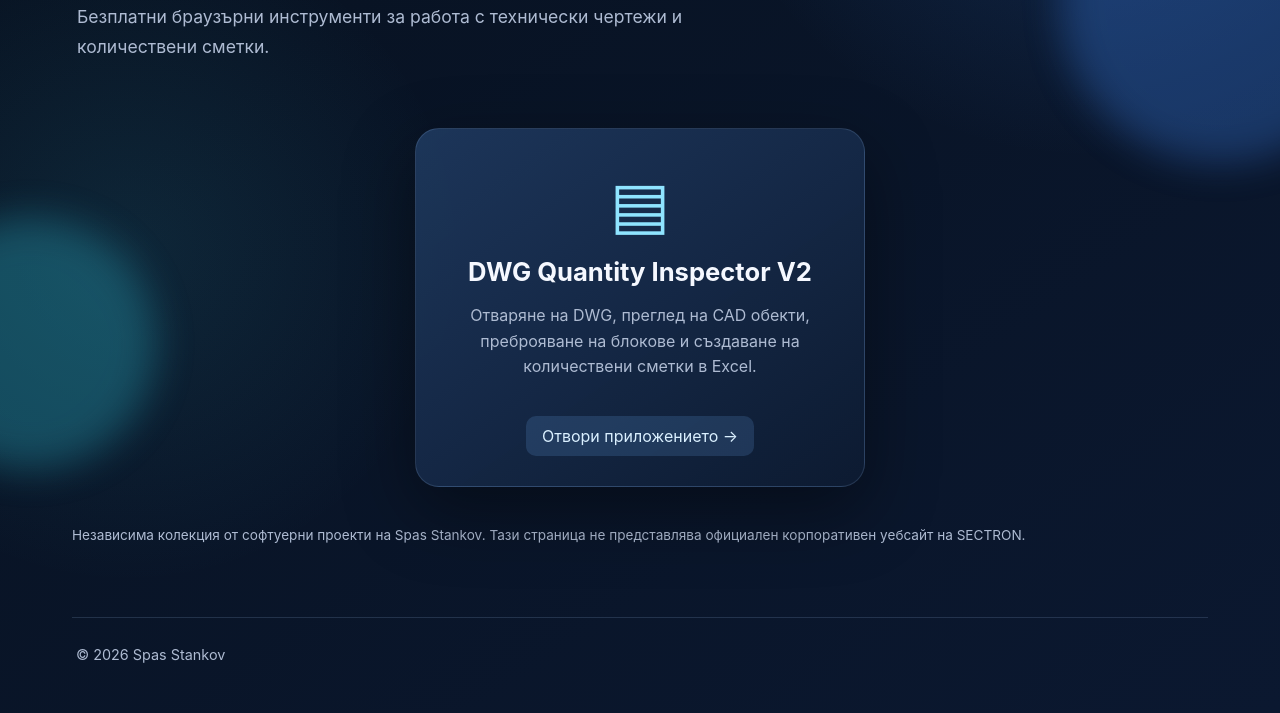
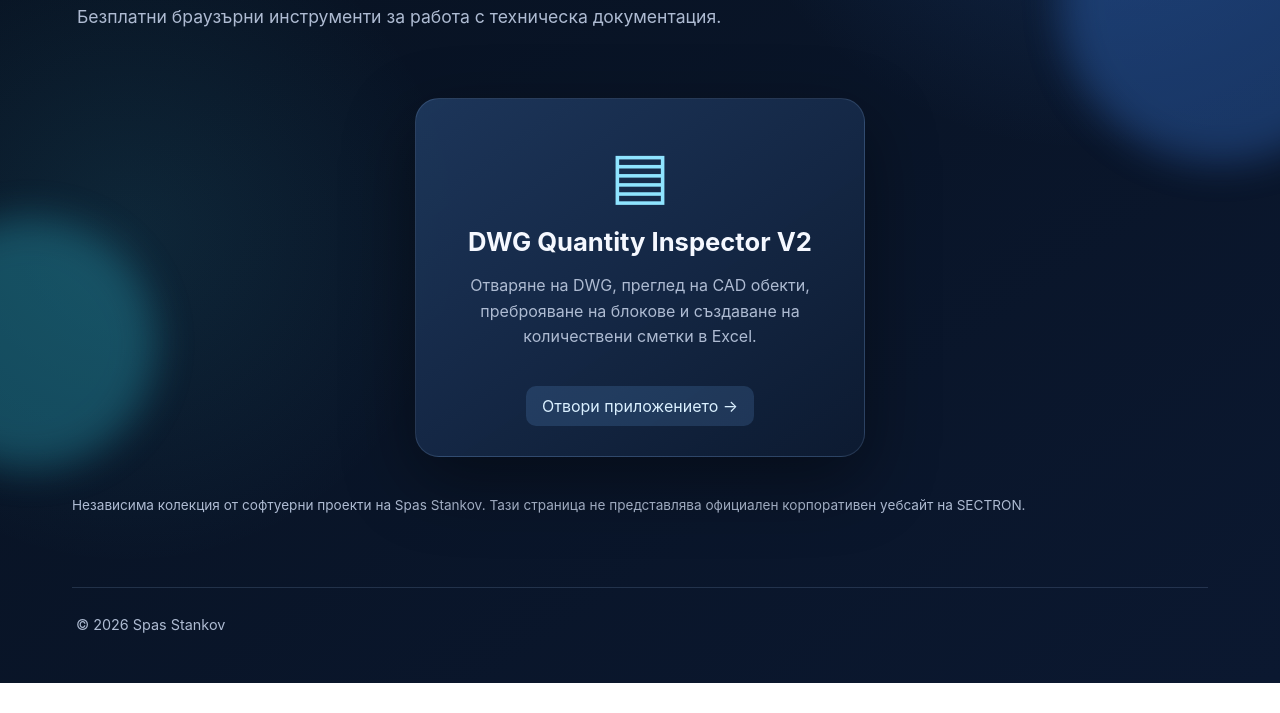
Before and after one commit to stankowspas/stankowspas.github.io, a plain HTML site: page projects/sectron/index.html in a window 1280 px wide. Shown: the part 314-1027 px from the top of the page. After the commit the page ends 997 px from the top, so only its background shows below. Drawn offline with Linux system fonts and the light colour scheme.

Commit message:
Update SECTRON project description

```diff
--- a/projects/sectron/index.html
+++ b/projects/sectron/index.html
@@ -6,7 +6,7 @@
 .sectron-head{padding:40px 5px 24px}.sectron-head h1{font-size:clamp(2.4rem,6vw,4.5rem);margin:10px 0 12px}.sectron-head p{max-width:700px;color:var(--muted);font-size:1.1rem;line-height:1.7}.sectron-card-area{display:flex;justify-content:center;align-items:center;min-height:340px;padding:25px 0}.sectron-card{position:relative;display:block;width:min(450px,94%);padding:36px 32px 30px;border-radius:24px;border:1px solid var(--line);background:linear-gradient(145deg,rgba(32,60,99,.85),rgba(13,27,50,.9));box-shadow:0 24px 70px #0006;text-align:center;transition:transform .35s ease,box-shadow .35s ease,border-color .35s ease}.sectron-card:hover,.sectron-card:focus-visible{transform:translateY(-9px) scale(1.025);border-color:var(--accent);box-shadow:0 32px 80px #0009}.sectron-card .symbol{font-size:64px;color:var(--accent2)}.sectron-card h2{font-size:1.6rem;margin:14px 0}.sectron-card p{line-height:1.6;color:var(--muted)}.sectron-card .open{display:inline-block;padding:10px 16px;margin-top:20px;border-radius:10px;background:rgba(121,178,255,.16);color:#daf0ff}.sectron-back{display:inline-block;color:var(--accent2);padding:12px 2px}.sectron-disclaimer{color:var(--muted);font-size:.85rem;line-height:1.6}
 </style></head>
 <body><div class="wrap"><header class="top"><div class="brand">SECTRON — Проекти</div><a class="sectron-back" id="back" href="/en/">← Към портфолиото</a></header>
-<main><section class="sectron-head"><div class="eyebrow">PROJECTS / SECTRON</div><h1>Проекти SECTRON</h1><p>Безплатни браузърни инструменти за работа с технически чертежи и количествени сметки.</p></section>
+<main><section class="sectron-head"><div class="eyebrow">PROJECTS / SECTRON</div><h1>Проекти SECTRON</h1><p>Безплатни браузърни инструменти за работа с техническа документация.</p></section>
 <section class="sectron-card-area"><a class="sectron-card" href="./dwg-quantity-inspector/" aria-label="Отвори DWG Quantity Inspector V2"><div class="symbol">▤</div><h2>DWG Quantity Inspector V2</h2><p>Отваряне на DWG, преглед на CAD обекти, преброяване на блокове и създаване на количествени сметки в Excel.</p><span class="open">Отвори приложението →</span></a></section>
 <p class="sectron-disclaimer">Независима колекция от софтуерни проекти на Spas Stankov. Тази страница не представлява официален корпоративен уебсайт на SECTRON.</p></main><footer>© 2026 Spas Stankov</footer></div>
 <script>const lang=new URLSearchParams(location.search).get('lang')||(()=>{try{return localStorage.getItem('siteLang')}catch{return null}})()||'en';document.getElementById('back').href='/'+(lang==='bg'?'bg':'en')+'/';</script>
```
